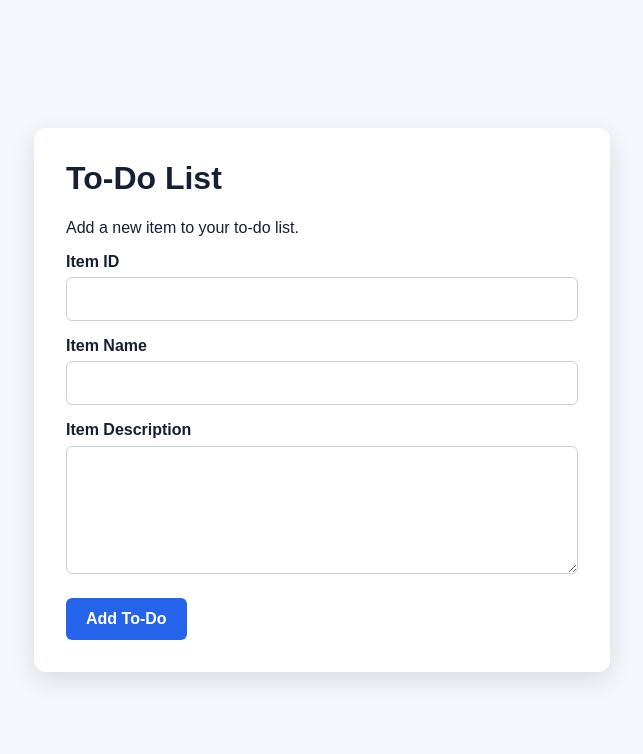
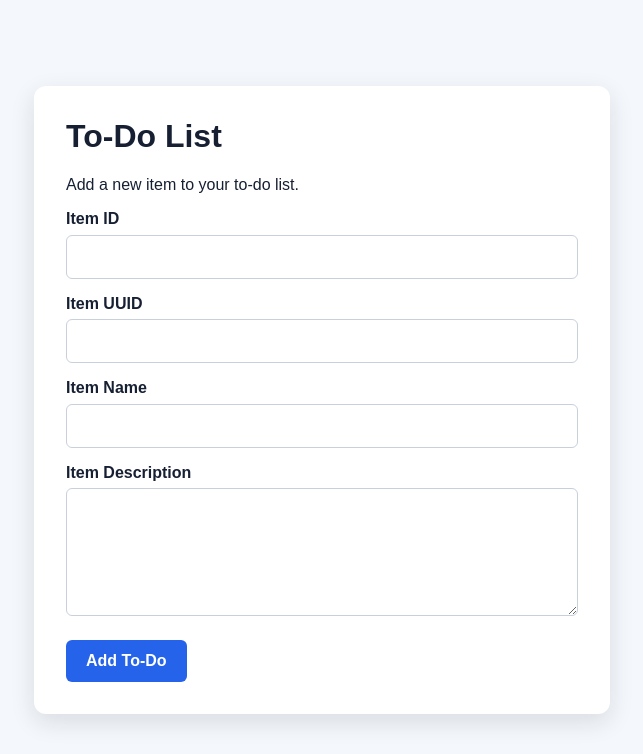
Before and after one commit to Rajjjj06/Git_and_Github, a Flask app: page / in a window 1280 px wide. Shown: the top 754 px of the page, without its empty margins (318-961 px from the left). Run offline with Flask 3, Linux system fonts and the light colour scheme.

Commit message:
Added UUId

```diff
--- a/templates/index.html
+++ b/templates/index.html
@@ -90,6 +90,9 @@
             <label for="item_id">Item ID</label>
             <input id="item_id" name="item_id" type="text">
 
+            <label for="item_uuid">Item UUID</label>
+            <input id="item_uuid" name="item_uuid" type="text">
+
             <label for="item_name">Item Name</label>
             <input id="item_name" name="item_name" type="text" required maxlength="200"
                    value="{{ request.form.get('item_name', '') }}">
--- a/templates/todo.html
+++ b/templates/todo.html
@@ -79,6 +79,9 @@
             <label for="item_id">Item ID</label>
             <input id="item_id" name="item_id" type="text">
 
+            <label for="item_uuid">Item UUID</label>
+            <input id="item_uuid" name="item_uuid" type="text">
+
             <label for="item_name">Item Name</label>
             <input id="item_name" name="item_name" type="text" required maxlength="200">
 
```
